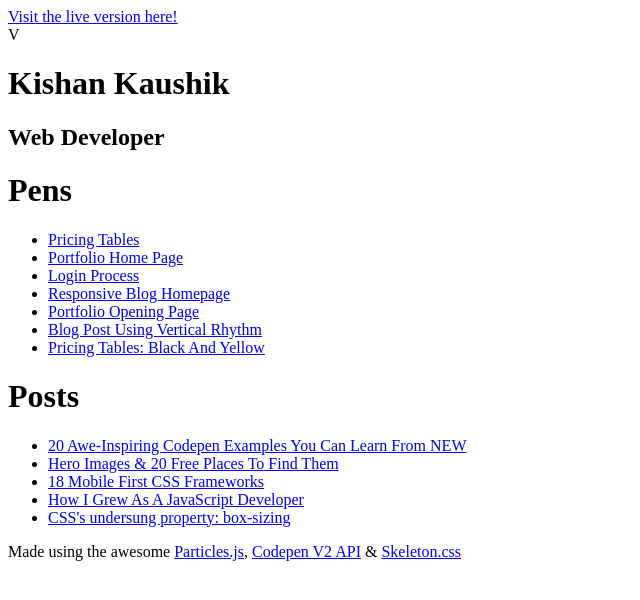
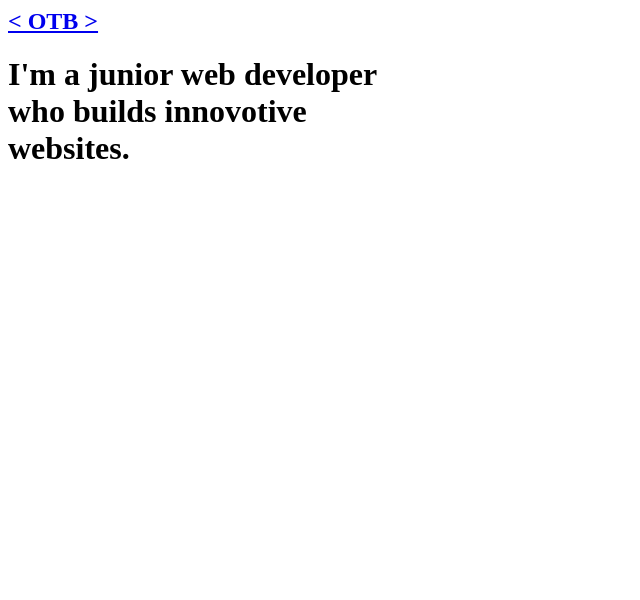
Before and after one commit to durgeshkaushik/Animated-Website-Home-Page, a plain HTML site: page index.html in a window 1280 px wide. Shown: the whole page, without its empty margins (0-640 px from the left). Drawn offline with Linux system fonts and the light colour scheme.

Commit message:
Update index.html

```diff
--- a/index.html
+++ b/index.html
@@ -1,32 +1,12 @@
-<div class="visit"><a href="https://www.j-w-v.com/" target="_blank">Visit the live version here!</a></div>
-<div id="particles-js">
-  <div class="container">
-    <div class="row top">
-      <div class="twelve column">
-        <div class="logo">V</div>
-        <h1>Kishan Kaushik</h1>
-        <h2> Web Developer</h2>
-      </div>
-    </div>
+<div class="logo-container">
+  <a href="https://codepen.io/OscarTBeamish/">
+  <h2>&lt; OTB &gt;</h2>
+  </a>
+</div>
+<div class="image-container">
 
-    <div class="row">
-      <div class="one-half column">
-        <div class="pens pulled">
-          <h1>Pens</h1>
-          <ul><li><a target="_blank" rel="noopener noreferrer" href="https://kishankaushik/DIcJx">Pricing Tables</a></li><li><a target="_blank" rel="noopener noreferrer" href="https://codepen.io/j-w-v/pen/RrMLjV">Portfolio Home Page</a></li><li><a target="_blank" rel="noopener noreferrer" href="https://codepen.io/j-w-v/pen/PwqNvW">Login Process</a></li><li><a target="_blank" rel="noopener noreferrer" href="https://codepen.io/j-w-v/pen/ORkmKo">Responsive Blog Homepage</a></li><li><a target="_blank" rel="noopener noreferrer" href="https://codepen.io/j-w-v/pen/ZYLGMZ">Portfolio Opening Page</a></li><li><a target="_blank" rel="noopener noreferrer" href="https://codepen.io/j-w-v/pen/JXdRqd">Blog Post Using Vertical Rhythm</a></li><li><a target="_blank" rel="noopener noreferrer" href="https://codepen.io/j-w-v/pen/bEVvLM">Pricing Tables: Black And Yellow</a></li></ul>
-        </div>
-      </div>
-
-      <div class="one-half column">
-        <div class="posts pulled">
-          <h1>Posts</h1>
-          <ul><li><a href="https://www.kishankaushik.com/writing/index.php/20-awe-inspiring-codepen-examples-you-can-learn-from" target="_blank" rel="noopener noreferrer">20 Awe-Inspiring Codepen Examples You Can Learn From <span class="new">NEW</span></a></li><li><a href="https://www.j-w-v.com/writing/index.php/hero-images-20-free-places-to-find-them" target="_blank" rel="noopener noreferrer">Hero Images &amp; 20 Free Places To Find Them </a></li><li><a href="https://www.j-w-v.com/writing/index.php/18-mobile-first-css-frameworks" target="_blank" rel="noopener noreferrer">18 Mobile First CSS Frameworks </a></li><li><a href="https://www.j-w-v.com/writing/index.php/how-i-grew-as-a-javascript-developer" target="_blank" rel="noopener noreferrer">How I Grew As A JavaScript Developer </a></li><li><a href="https://www.j-w-v.com/writing/index.php/css-s-undersung-property-box-sizing" target="_blank" rel="noopener noreferrer">CSS's undersung property: box-sizing </a></li></ul>
-        </div>
-      </div>
-    </div>
   </div>
-
-<div class="container ">
-  <div class="footer">
-  <p>Made using the awesome <a href="https://github.com/VincentGarreau/particles.js/">Particles.js</a>, <a href="http://cpv2api.com/">Codepen V2 API</a> & <a href="http://getskeleton.com/">Skeleton.css</a></p> </div></div>
-  </div>
+<div class="title-container">
+  <h1>I'm a junior web developer<br/> who builds innovotive<br/> websites.</h1>
+</div>
+<div class="rectangle1"></div>
```
